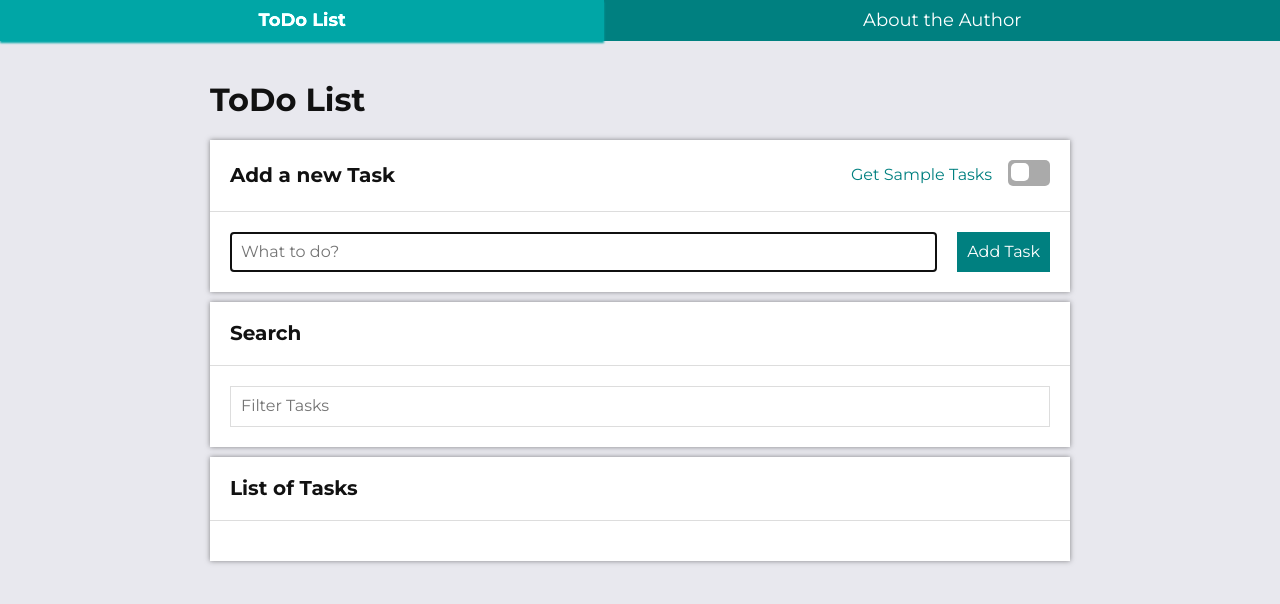
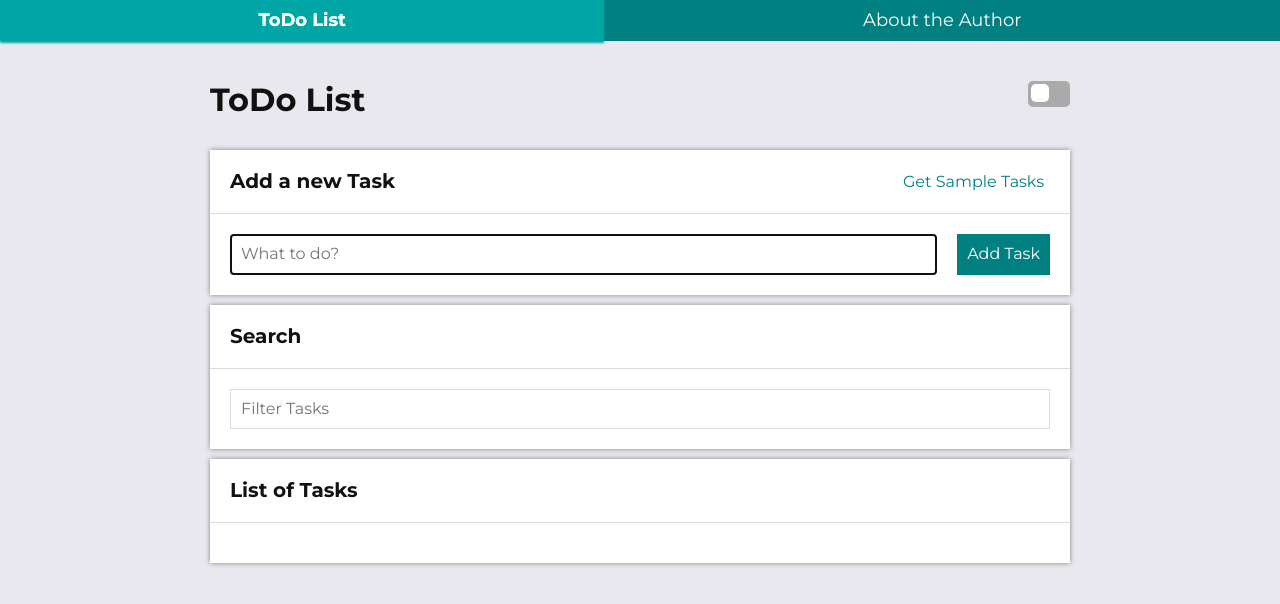
Before and after one commit to TheRitual/Simple-Todo-List, a React (Create React App) app: page /#/tasks in a window 1280 px wide. Shown: the top 604 px of the page. Built offline with nearby package versions, Linux system fonts and the light colour scheme.

Commit message:
moved toggleTheme switch to Header section

```diff
--- a/src/common/Header/index.js
+++ b/src/common/Header/index.js
@@ -1,7 +1,11 @@
+import ToggleSwitch from "../../features/themeSwitch/ToggleSwitch";
+import { StyledHeader } from "./styled";
+
 const Header = ({title}) => (
-    <header>
+    <StyledHeader>
         <h1>{title}</h1>
-    </header>
+        <ToggleSwitch />
+    </StyledHeader>
 );
 
 export default Header;
--- /dev/null
+++ b/src/common/Header/styled.js
@@ -0,0 +1,6 @@
+import styled from "styled-components";
+
+export const StyledHeader = styled.header`
+    display:    flex;
+    justify-content: space-between;
+`;
--- a/src/common/Section/styled.js
+++ b/src/common/Section/styled.js
@@ -35,7 +35,7 @@ export const SectionBody = styled.div`
 
 export const FlexContainer = styled.div`
     display: flex;
-    flex-wrap: wrap-reverse;
+    flex-wrap: wrap;
     align-items: center;
     justify-content: space-evenly;
     gap: 10px;
--- a/src/features/author/AuthorPage.js
+++ b/src/features/author/AuthorPage.js
@@ -1,13 +1,12 @@
 import { Container } from "../../common/Container/styled";
 import Header from "../../common/Header";
 import Section from "../../common/Section";
-import ThemeSwitch from "../themeSwitch/ThemeSwitch";
 import Information from "./Information";
 
 const Author = () => (
     <Container>
         <Header title="Author" />
-        <Section title="Marcin Kawczyński" body={<Information/>} extraHeaderContent={<ThemeSwitch />} />
+        <Section title="Marcin Kawczyński" body={<Information/>} />
     </Container>
 );
 
--- a/src/features/tasks/TaskPage/index.js
+++ b/src/features/tasks/TaskPage/index.js
@@ -1,7 +1,6 @@
 import Section from "../../../common/Section";
 import Header from "../../../common/Header";
 import { Container } from "../../../common/Container/styled";
-import ThemeSwitch from "../../themeSwitch/ThemeSwitch";
 import BackButton from "../../../common/BackButton";
 import { useParams } from "react-router";
 import { useSelector } from "react-redux";
@@ -21,7 +20,7 @@ function TaskPage() {
         <>
           {!task ?
             <TaskInformation>
-              Can't find task with ID: {id}
+              Can't find chosen task
             </TaskInformation>
             :
             (<>
@@ -31,15 +30,11 @@ function TaskPage() {
                   {task.done ? `Yes` : `No`}
                 </ValueField>
               </TaskInformation>
-              <TaskInformation>
-                <KeyField>ID:</KeyField>
-                <ValueField>{id}</ValueField>
-              </TaskInformation>
             </>)
           }
           <BackButton />
         </>
-      } extraHeaderContent={<ThemeSwitch />} />
+      }/>
     </Container>
   );
 }
--- a/src/features/tasks/TasksPage/index.js
+++ b/src/features/tasks/TasksPage/index.js
@@ -7,7 +7,6 @@ import TaskList from "../TaskList";
 import Button from "../../../common/Button";
 import { useDispatch } from "react-redux";
 import { fetchExampleTasks, selectIsLoading } from "../tasksSlice";
-import ThemeSwitch from "../../themeSwitch/ThemeSwitch";
 import Search from "../Search";
 import { useSelector } from "react-redux";
 
@@ -24,7 +23,6 @@ function TasksPage() {
           <Button disabled={isLoading} onClick={() => dispatch(fetchExampleTasks())}>
             {isLoading ? `Loading...` : `Get Sample Tasks`}
           </Button>
-          <ThemeSwitch />
         </>
       } />
       <Section title="Search" body={<Search />} />
--- a/src/features/themeSwitch/ThemeSwitch/index.js
+++ b/src/features/themeSwitch/ToggleSwitch/index.js
@@ -2,7 +2,7 @@ import { useDispatch, useSelector } from "react-redux";
 import { selectIsDarkThemeOn, toggleTheme } from "../themeSlice";
 import { Toggle, ToggleContainer, ToggleSlider } from "./styled";
 
-const ThemeSwitch = () => {
+const ToggleSwitch = () => {
     const isDarkThemeOn = useSelector(selectIsDarkThemeOn);
     const dispatch = useDispatch();
 
@@ -14,4 +14,4 @@ const ThemeSwitch = () => {
     );
 }
 
-export default ThemeSwitch;
+export default ToggleSwitch;
--- a/src/features/themeSwitch/ThemeSwitch/styled.js
+++ b/src/features/themeSwitch/ToggleSwitch/styled.js
@@ -43,7 +43,6 @@ export const Toggle = styled.input`
 
 export const ToggleContainer = styled.div`
     position: relative;
-    text-align: center;
-    margin: auto;
+    margin: 20px 0px;
     width: fit-content;
 `;
```
